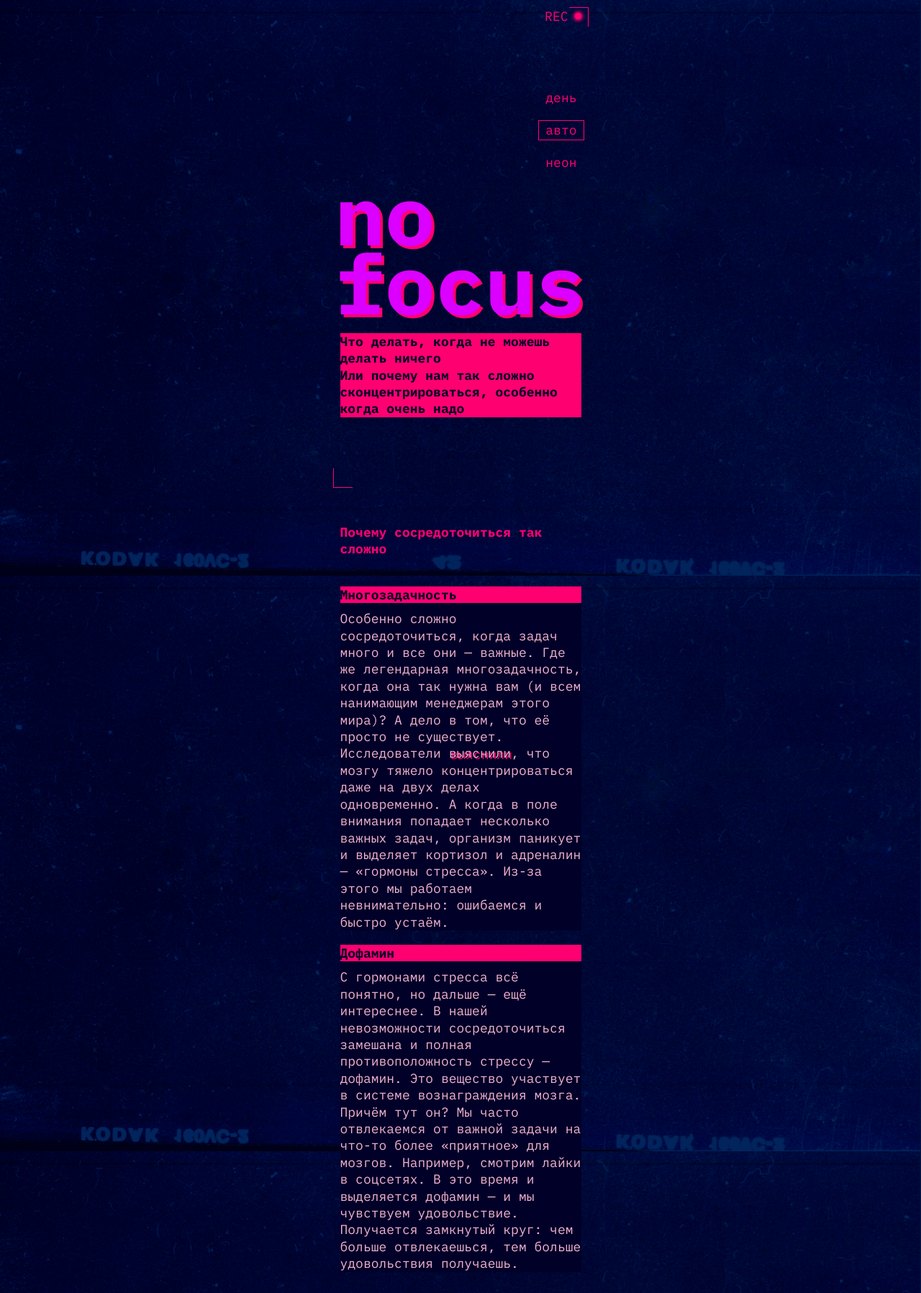
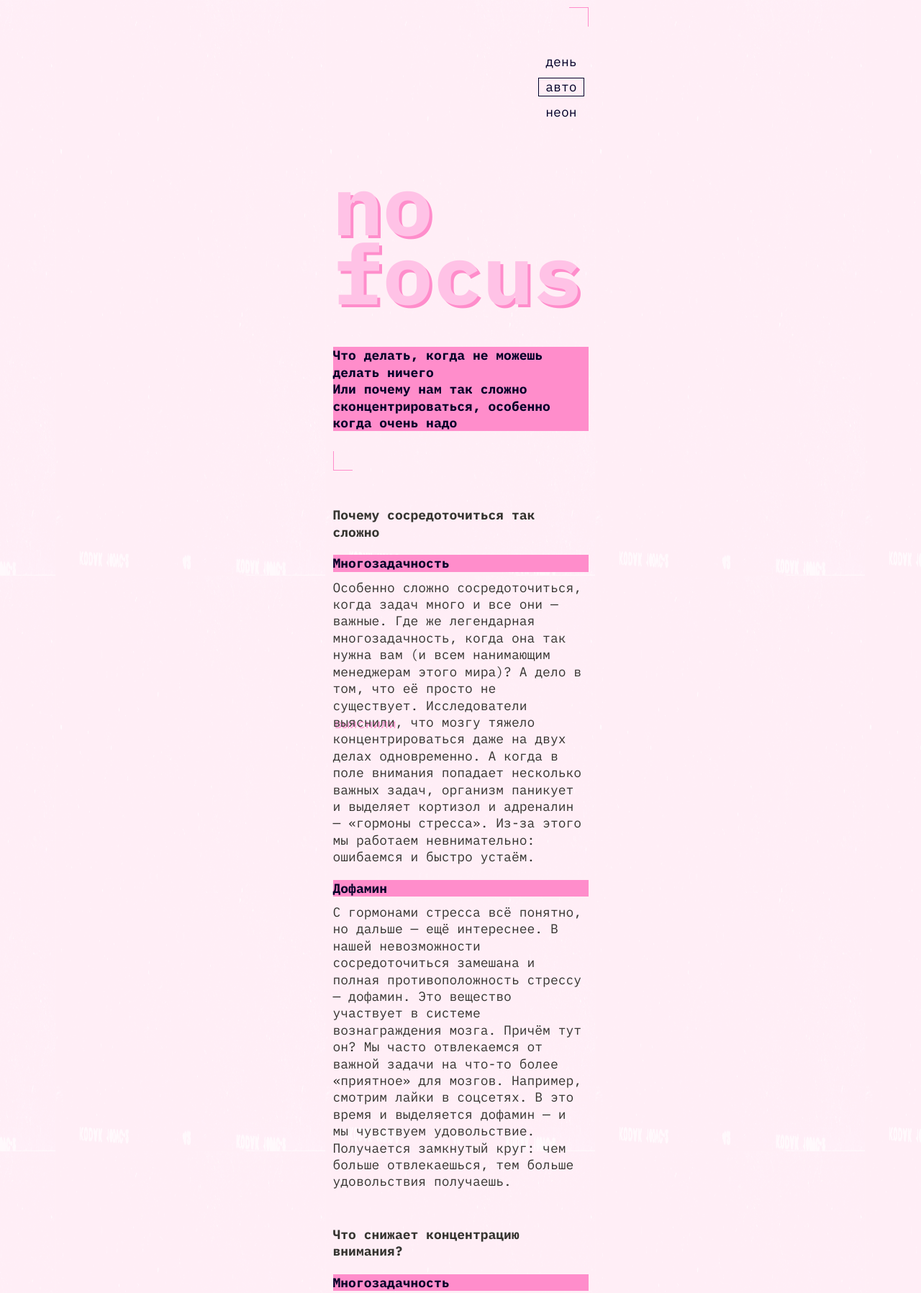
Before and after one commit to kostapuz/slozhno-sosredotochitsya, a plain HTML site: page index.html in a window 1280 px wide. Shown: the top 1797 px of the page at 72% size. Drawn offline with Linux system fonts and the light colour scheme.

Commit message:
Сделано переключение тем

```diff
--- a/index.html
+++ b/index.html
@@ -18,8 +18,8 @@
   </head>
   <body class="page">
     <header class="header decorated-zone">
-      <p class="header__record">rec</p>
-      <div class="header__corner header__corner_type_top"></div>
+      <p class="header__record-sign" aria-hidden="true">rec</p>
+      <div class="corner corner_type_top header__corner_type_top "></div>
       <nav class="header__theme-menu">
         <ul class="header__theme-menu-list">
           <li class="header__theme-menu-item">
@@ -49,15 +49,16 @@
       <h1 class="header__title">no focus</h1>
       <p class="header__description">Что делать, когда не можешь делать ничего<br>Или почему нам так сложно сконцентрироваться, особенно когда очень надо
       </p>
-      <div class="header__corner header__corner_type_bottom"></div>
+      <div class="corner corner_type_bottom"></div>
     </header>
     <script src="./scripts/script.js"></script>
 
 
 
-    <main>
+    <main class="main">
       <article class="article article_first">
-        <ul><h3 class="article__heading">Почему сосредоточиться так сложно</h3>
+        <h3 class="article__heading">Почему сосредоточиться так сложно</h3>
+        <ul>
          <li><h4 class="article__answer">Многозадачность</h4>
           <p class="article__text">Особенно сложно сосредоточиться, когда задач много и все они — важные. Где же легендарная многозадачность, когда она так нужна вам (и всем нанимающим менеджерам этого мира)? А дело в том, что её просто не существует. Исследователи <a class="link" href="https://www.ncbi.nlm.nih.gov/pmc/articles/PMC7075496/" target="_blank">выяснили</a>, что мозгу тяжело концентрироваться даже на двух делах одновременно. А когда в поле внимания попадает несколько важных задач, организм паникует и выделяет кортизол и адреналин — «гормоны стресса». Из-за этого мы работаем невнимательно: ошибаемся и быстро устаём.</p>
          </li>
@@ -70,7 +71,8 @@
 
 
       <article class="article article_second">
-        <ul><h3 class="article__heading">Что снижает концентрацию внимания?</h3>
+        <h3 class="article__heading">Что снижает концентрацию внимания?</h3>
+        <ul>
          <li><h4 class="article__answer">Многозадачность</h4>
           <p class="article__text">Как концентрация может снижаться из-за… концентрации? Любая стрессовая ситуация (и резко меняющийся мир в целом) заставляет наш мозг постоянно «сканировать» окружающую среду на предмет опасности. Например, читать новости вместо работы. Но быть собранными всё время — невозможно. Концентрация — мышца, и она может не выдержать, если не давать ей отдохнуть.</p>
          </li>
@@ -80,13 +82,14 @@
          <li><h4 class="article__answer">Гаджеты</h4>
           <p class="article__text">Да-да, это та самая ситуация, когда на экране ноутбука — код, в наушниках — подкаст, а на компьютере фоном — ещё и видео с забавными утятами. В результате мозг пытается переключиться с одной задачи на другую — и просто не может. А чтобы вернуться к состоянию полной концентрации, человеку в среднем нужно 20 минут. Вот и получается, что чем больше времени мы проводим в гаджетах, тем больше времени затем нужно, чтобы вернуться к работе.</p>
         </li>
-      </ul>
+       </ul>
       </article>
 
 
       <article class="article article_third">
         <h3 class="article__heading">Как концентрироваться лучше, чем золотая рыбка (то есть дольше трёх секунд)</h3>
-        <ul><h4 class="article__answer">5 простых (на самом деле не очень) советов</h4>
+        <h4 class="article__answer">5 простых (на самом деле не очень) советов</h4>
+        <ul>
          <li><h5 class="article__answer_list">Представьте небо и облака</h5>
           <p class="article__text">Или листья в ручье. Тут дело в лёгкой медитации, которая помогает успокоиться. Ведь часто именно тревожные мысли о сложных задачах как раз и мешают эти сложные задачи делать. В такие моменты можно закрыть глаза и представить, что чистое небо — это вы, а облака — тревожные мысли. И сколько бы их ни было — ясное небо всегда будет где-то там, за тучами, и никуда не денется. Это упражнение поможет вернуться в настоящий момент, а не волноваться о потенциальных проблемах из будущего.</p>
          </li>
@@ -106,20 +109,25 @@
       </article>
 
 
+      <section class="pictures">
+        <h4 class="article__answer">А можно в картинках?</h4>
+        <img src="images/sunset.png" loading="lazy" alt="Горы и озеро на фоне заката">
+        <img src="images/ice-cream.png" loading="lazy" alt="Мороженое">
+        <img src="images/tape.png" loading="lazy" alt="Аудио-кассета">
+        <img src="images/books.png" loading="lazy" alt="Стопка книг">
+        <img src="images/street.png" loading="lazy" alt="Улица">
+      </section>
+    </main>
 
 
 
 
 
 
-
-
-
-      <section class="pictures"></section>
-    </main>
-
-
-
-    <footer></footer>
+    <footer class="footer decorated-zone">
+      <div class="corner corner_type_top"></div>
+      <h2 class="footer__title">focus</h2>
+      <div class="corner corner_type_bottom"></div>
+    </footer>
   </body>
 </html>
--- a/styles/dark.css
+++ b/styles/dark.css
@@ -9,13 +9,20 @@
     Так стили написанные ниже будут иметь больший вес,
     чем стили в медиазапросе предпочтений пользователя
   */
+  --bg-image: url(../images/cover-image-dark.png);
+  --accent-color: #ff0070;
+  --menu-list-color: #ff0070;
+  --h1-color: #DB00FF;
+  --text-color: #F1B2CE;
+  --h5-color: #000028;
 
-
-
-
-
-
-
-
-
+  .article__heading{
+    color: var(--accent-color,#ff0070 )
+  }
+  .header__theme-menu-button:hover {
+    outline: 1px solid rgba(241, 178, 206, 0.5);
+  }
+  .link:focus {
+    outline: 1px solid var(--text-color, #F1B2CE);
+    }
 }
--- a/styles/light.css
+++ b/styles/light.css
@@ -9,7 +9,31 @@
     Так стили написанные ниже будут иметь больший вес,
     чем стили в медиазапросе предпочтений пользователя
   */
-  :root {
-    --accent-color: #ff8dcb;
+  --bg-image: url(../images/cover-image-light.png);
+  --menu-list-color:#000028;
+  --accent-color: #ff8dcb;
+  --h1-color: #FFC2E6;
+  --text-color: #353430;
+  --h5-color: #000028;
+
+  .header__record-sign {
+    display: none;
+  }
+  .header__corner_type_top::after {
+    display: none;
+  }
+
+  .header__theme-menu-button_active {
+    outline: 1px solid var(--menu-list-color, #000028);
+  }
+
+  .header__theme-menu-button:hover {
+    outline: 1px solid rgba(50, 49, 45, 0.4);
 }
+  .article__heading {
+    color: var(--text-color, #353430)
+  }
+  .link:focus {
+    outline: 1px solid var(--text-color, #353430);
+    }
 }
--- a/styles/style.css
+++ b/styles/style.css
@@ -4,33 +4,33 @@
 *::after {
   box-sizing: border-box;
 }
-.page {
-
-  box-sizing: border-box;
-  padding: 10px;
-  background-image: url(../images/cover-image-dark.png);
-  background-attachment: fixed;
-  background-repeat: no-repeat;
-  background-position: center;
-  background-size: cover;
-
-  max-width: 375px;
 
 
-
-  /*background-color: #000028;*/
-
-
-
+.page {
   /* сохраните в разметке и стилях класс page. На его основе работает скрипт. */
+  margin: 0 auto;
+  padding: 10px;
+  background-image: var(--bg-image);
+  background-size: 375px 100vh;
+  background-repeat: no-repeat;
+  background-position: center 0;
+  max-width: 375px;
+  min-height: 100vh;
+  background-attachment: fixed;
 }
 
+/*------------------Ниже Header --------------*/
 .header {
-  min-height: 668px;
+  position: relative;
   display: grid;
-  position: relative;
+  grid-template-rows: 1fr fit-content 1fr;
 }
-.header__record {
+
+.decorated-zone {
+  display: grid;
+}
+
+.header__record-sign {
   font-size: 18px;
   font-weight: 400;
   line-height: 25px;
@@ -41,15 +41,14 @@
   right: 28px;
 }
 
-
-.header__corner {
+.corner {
   width: 27px;
   height: 27px;
   border-top: 1px solid var(--accent-color);
   border-right: 1px solid var(--accent-color);
 }
 
-.header__corner_type_top{
+.corner_type_top {
   justify-self: end;
 }
 
@@ -64,45 +63,50 @@
   box-shadow: 0 0 4px 2px var(--accent-color);
 }
 
-
-.header__corner_type_bottom {
+.corner_type_bottom {
   transform: rotate(180deg);
-  align-self: end;
+  align-self: start;
 }
-
 
 .header__theme-menu-list {
   display: grid;
-  gap: 25px;
-  justify-items: end;
-  padding-top: 75px;
-  padding-right: 10px;
-  color: var(--accent-color);
+  justify-content: end;
+  align-self: center;
+  gap: 15px;
+  padding-block-start: 39px;
+  padding-inline-end: 10px;
+  color: var(--menu-list-color);
 }
+
 .header__theme-menu-button {
   background-color: transparent;
   text-transform: lowercase;
   font-weight: 400;
   font-size: 18px;
-  line-height: 18px;
+  line-height: 16px;
   border: none;
 }
 
 .header__theme-menu-button:hover {
+  outline-offset: 3px;
   cursor: pointer;
 }
 
 .header__theme-menu-button:focus {
+  text-decoration: underline;
+  text-underline-offset: 4px;
+  outline: none;
+}
 
+.header__theme-menu-button:active {
+  text-decoration: none;
 }
+
 .header__theme-menu-button_active {
   outline: 1px solid var(--accent-color);
   outline-offset: 3px;
   pointer-events: none;
 }
-
-
-
 
 .header__title {
   font-weight: 700;
@@ -110,83 +114,129 @@
   line-height: 95.7px;
   color: var(--h1-color);
   text-shadow: 4px 4px var(--accent-color);
-  margin: 0 3px;
+  padding-block-start: 70px;
 }
 
 .header__description {
-  align-self: center;
-  color: #000028;
+  color: var(--h5-color);
   background-color: var(--accent-color);
   font-weight: 700;
   font-size: 18px;
   line-height: 23.4px;
-  margin: 0 10px 50px;
+  margin: 55px 0 28px;
 }
 
-.link {
-  text-shadow: 2px 2px var(--accent-color);
-  text-decoration: none;
-  transition: transform 4s ease-in-out 1s;    /*_____________-----посмотреть еще----*/
+/*------------------Ниже группа Main -------*/
+
+.article_first {
+  margin: 50px 0 0;
 }
 
-.link:hover {
-text-decoration: underline;
-
+.article_second,
+.article_third {
+  margin: 40px 0 0;
 }
 
-.link:focus {
-  /* outline: 1px solid rgba(241, 178, 206, 0.5); */
-outline: none;
-border: 1px solid green;
-margin: 0;
-
-}
-
-/*-------------------------Ниже группа Main content -------*/
-
-.article {
-  margin: 50px 10px 0;
-
-}
 
 .article__heading {
   font-size: 18px;
   font-weight: 700;
   line-height: 23.4px;
   color: var(--accent-color);
-  margin-bottom: 20px;
-
-}
-
-ul{
-  display: grid;
-  gap: 20px;
+  padding-block-end: 10px;
 }
 
 .article__answer{
+  margin: 10px 0;
   font-size: 18px;
   font-weight: 700;
   line-height: 23.4px;
-  color:#000028;
+  color: var(--h5-color);
   background-color: var(--accent-color);
 }
 
 .article__answer_list{
+  margin-block-start: 20px;
+  margin-block-end: 10px;
   font-size: 18px;
   font-weight: 400;
   line-height: 23.4px;
   color: var(--h5-color);
   background-color: var(--accent-color);
-
 }
 
-
 .article__text {
-  padding-top: 10px;
+  padding-block-end: 10px;
   font-size: 18px;
   font-weight: 400;
   line-height: 23.4px;
   color: var(--text-color);
-  background-color: #000028;
   font-size: 18px;
 }
+
+.link {
+  text-shadow: 2px 2px var(--accent-color);
+  text-decoration: none;
+}
+
+.link:hover {
+text-decoration: underline;
+}
+
+
+.pictures {
+  display: flex;
+  flex-direction: column;
+  gap: 10px;
+  height: 100%;
+  margin-block-start: 50px;
+}
+
+/*------------------Ниже Footer -------*/
+.footer {
+  min-height: 100vh;
+  align-content: space-between;
+  margin-block-start: 40px;
+}
+
+.footer__title {
+  font-weight: 700;
+  font-size: 116px;
+  line-height: 95.7px;
+  color: var(--h1-color);
+  text-shadow: 2px 2px var(--accent-color);
+}
+
+
+/*-Ниже Медиа-запрос для установленной предпочитаемой темы-*/
+
+@media (prefers-color-scheme: light) {
+  .page {
+    --bg-image: url(../images/cover-image-light.png);
+    --menu-list-color:#000028;
+    --accent-color: #ff8dcb;
+    --h1-color: #FFC2E6;
+    --text-color: #353430;
+    --h5-color: #000028;
+
+    .header__record-sign {
+      display: none;
+    }
+    .header__corner_type_top::after {
+      display: none;
+    }
+
+    .header__theme-menu-button_active {
+      outline: 1px solid var(--menu-list-color, #000028);
+    }
+
+    .header__theme-menu-button:hover {
+      outline: 1px solid rgba(50, 49, 45, 0.4);
+  }
+    .article__heading {
+      color: var(--text-color, #353430)
+    }
+    .link:focus {
+      outline: 1px solid rgba(50, 49, 45, 0.4);
+      }
+}
--- a/styles/variables.css
+++ b/styles/variables.css
@@ -3,15 +3,17 @@
   и их переопределение под различные устройства
 */
 :root {
+  --bg-image: url(../images/cover-image-dark.png);
   --accent-color: #ff0070;
-
-}
-
-.header {
+  --menu-list-color: #ff0070;
   --h1-color: #DB00FF;
-}
-
-.article {
   --text-color: #F1B2CE;
   --h5-color: #000028;
+
+  .header__theme-menu-button:hover {
+    outline: 1px solid rgba(241, 178, 206, 0.4);
+  }
+  .link:focus-visible {
+    outline: 1px solid rgba(241, 178, 206, 0.4);
+    }
 }
```
